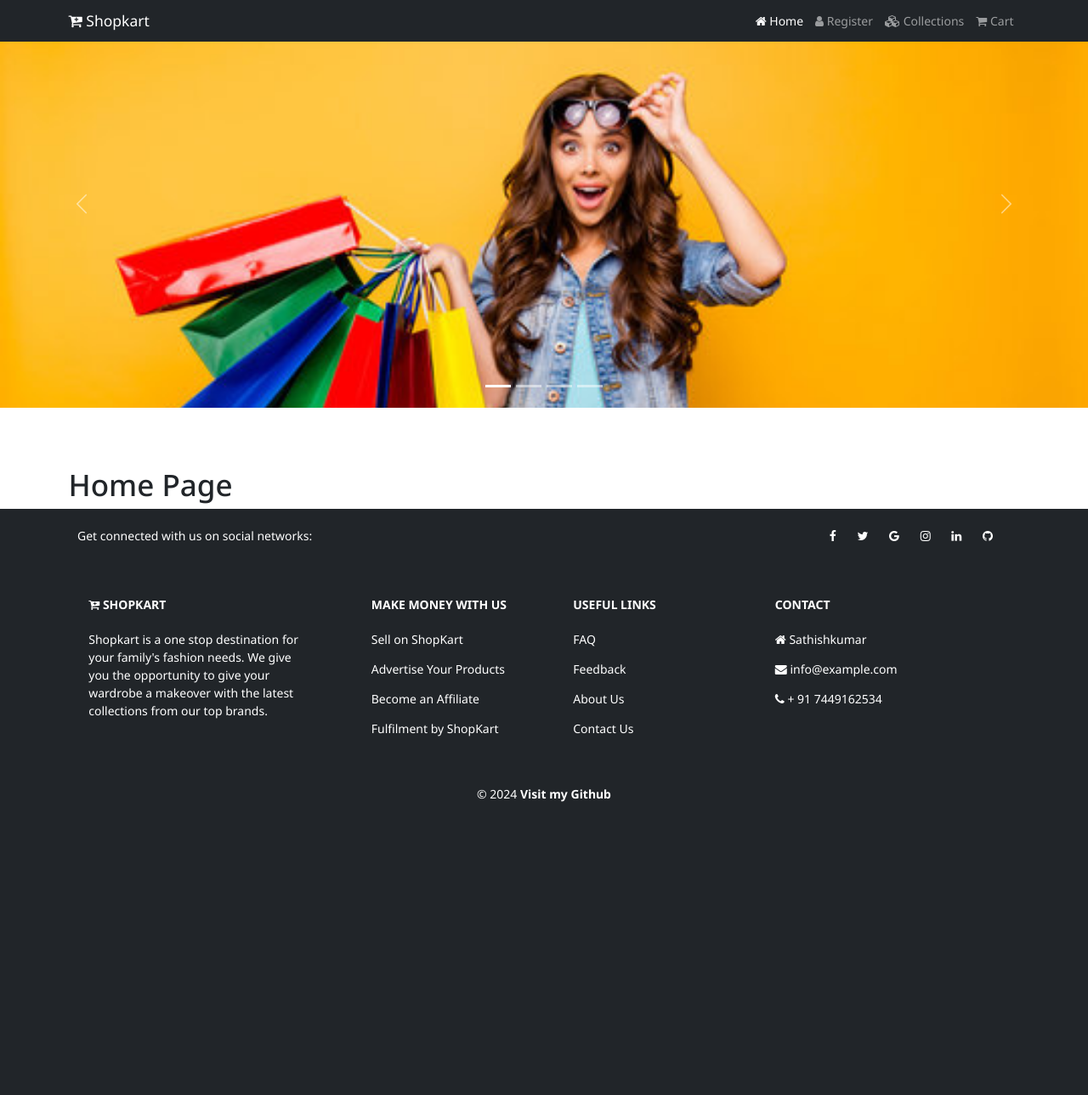
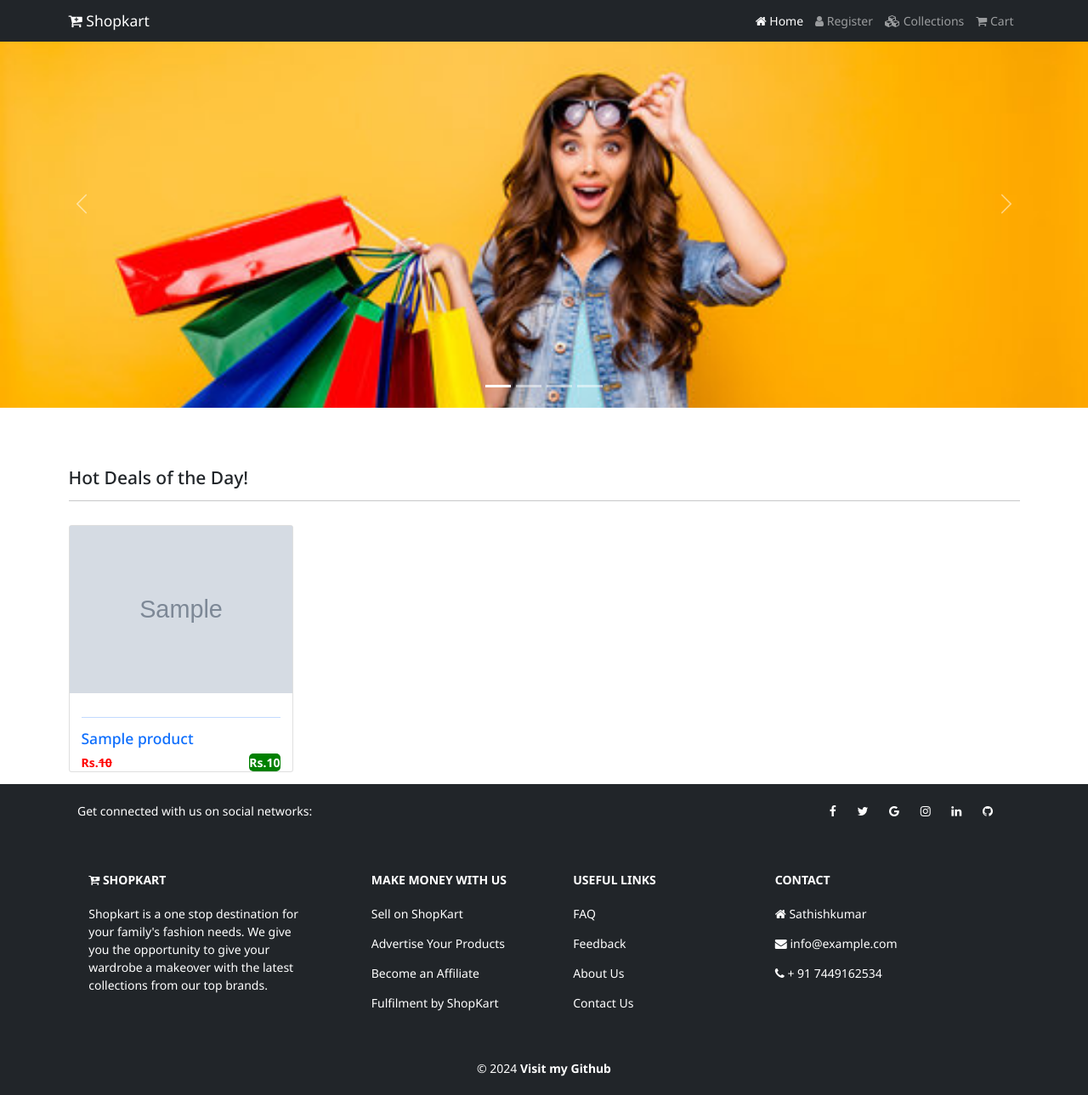
Before and after one commit to sathishkumar-c-2002/shopkart, a Django app: page /home in a window 1280 px wide. Shown: the whole page at 85% size. Before the commit the page ends 944 px from the top, so only its background shows below. Run offline with Django 5.2, Linux system fonts and the light colour scheme; tables that the repository leaves empty hold one stand-in row (values such as "Sample post"); grey boxes marked "Sample" are stand-in pictures.

Commit message:
Modified trending items displayed in Home

```diff
--- a/shop/templates/shop/index.html
+++ b/shop/templates/shop/index.html
@@ -8,7 +8,34 @@ Index | Online Shopping
 {% include "shop/inc/slider.html" %}
 <div class="container" style="margin-top:70px;">
     <div class="row">
-        <div class="col-12"><h1>Home Page</h1></div>
+        <div class="col-12">
+            <h4 class="mb-3">Hot Deals of the Day!</h4>
+            <hr style="border-color:#b8bfc2">
+        </div>
+
+        {% for item in products %}
+            <div class="col-md-4 col-lg-3">
+                <div class="card my-3">
+                    {% if item.product_image %}
+                        <img src="{{ item.product_image.url }}" class="card-image-top" alt="Product">
+                    {% else %}
+                        <img src="/path/to/default/image.jpg" class="card-image-top" alt="No Image Available">
+                    {% endif %}
+                    <a href="{% url 'product_details' item.category.name item.name%}">
+                        <div class="card-body">
+                            <hr style="border-color:#b7bfc2">
+                            <h5 class="card-title text-primary">{{ item.name }}</h5>
+                            <p class="card-text">
+                            <span class="float-start" style="color:red; font-weight:bold;">Rs.<s>{{ item.original_price | stringformat:'d' }}</s> </span>
+                            <span class="float-end"  style="border-radius:5px;color:white;background-color:green; padding=2px; font-weight:bold;">
+                                Rs.{{ item.selling_price  | stringformat:'d'   }}</span>
+                            </p>
+                            {% comment %} <a href="" class="btn btn-primary btn-sm">View</a> {% endcomment %}
+                        </div>
+                    </a>
+                </div>
+            </div>
+        {% endfor %}
     </div>
 </div>
 {% endblock content %}
--- a/shop/templates/shop/layouts/main.html
+++ b/shop/templates/shop/layouts/main.html
@@ -18,8 +18,8 @@
   </head>
   <body>
     {% include "shop/inc/navbar.html" %}
+    {% block content %}
 
-    {% block content %}
     {% endblock content %}
 
     {% block scripts %}
--- a/shop/templates/shop/products/index.html
+++ b/shop/templates/shop/products/index.html
@@ -29,7 +29,7 @@ Mobiles | Online Shopping
                             <p class="card-text">
                             <span class="float-start" style="color:red; font-weight:bold;">Rs.<s>{{ item.original_price | stringformat:'d' }}</s> </span>
                             <span class="float-end"  style="border-radius:5px;color:white;background-color:green; padding=2px; font-weight:bold;">
-                                Rs.{{ item.selling_price  | stringformat:'d'   }}</span>
+                            Rs.{{ item.selling_price  | stringformat:'d'   }}</span>
                             </p>
                             {% comment %} <a href="" class="btn btn-primary btn-sm">View</a> {% endcomment %}
                         </div>
@@ -40,5 +40,4 @@ Mobiles | Online Shopping
         </div>
     </div>
 </section>
-
 {% endblock content %}
--- a/shop/views.py
+++ b/shop/views.py
@@ -7,7 +7,8 @@ from django.http import *
 
 # Create your views here.
 def home(request):
-    return render(request, "shop/index.html")
+    products = Product.objects.filter(trending = 1)
+    return render(request, "shop/index.html", {"products":products})
 
 def register(request):
     return render(request, "shop/register.html")
--- a/static/css/style.css
+++ b/static/css/style.css
@@ -30,3 +30,26 @@ a{
     background-color: green;
     font-weight: bold;
 }
+
+
+.pic-box{
+    position: relative;
+
+
+}
+.hot{
+    background-color: orangered;
+    color: white;
+    width: 50px;
+    text-align: center;
+    font-weight: bold;
+    display: inline-block;
+    padding: 2px;
+    border-radius: 5px;
+    margin-bottom: 2px;
+    position: absolute;
+    right: 20px ;
+    z-index: 10;
+
+
+}
```
Also changed, not shown: shop/templates/shop/products/product_details.html (+5 -2 lines).
